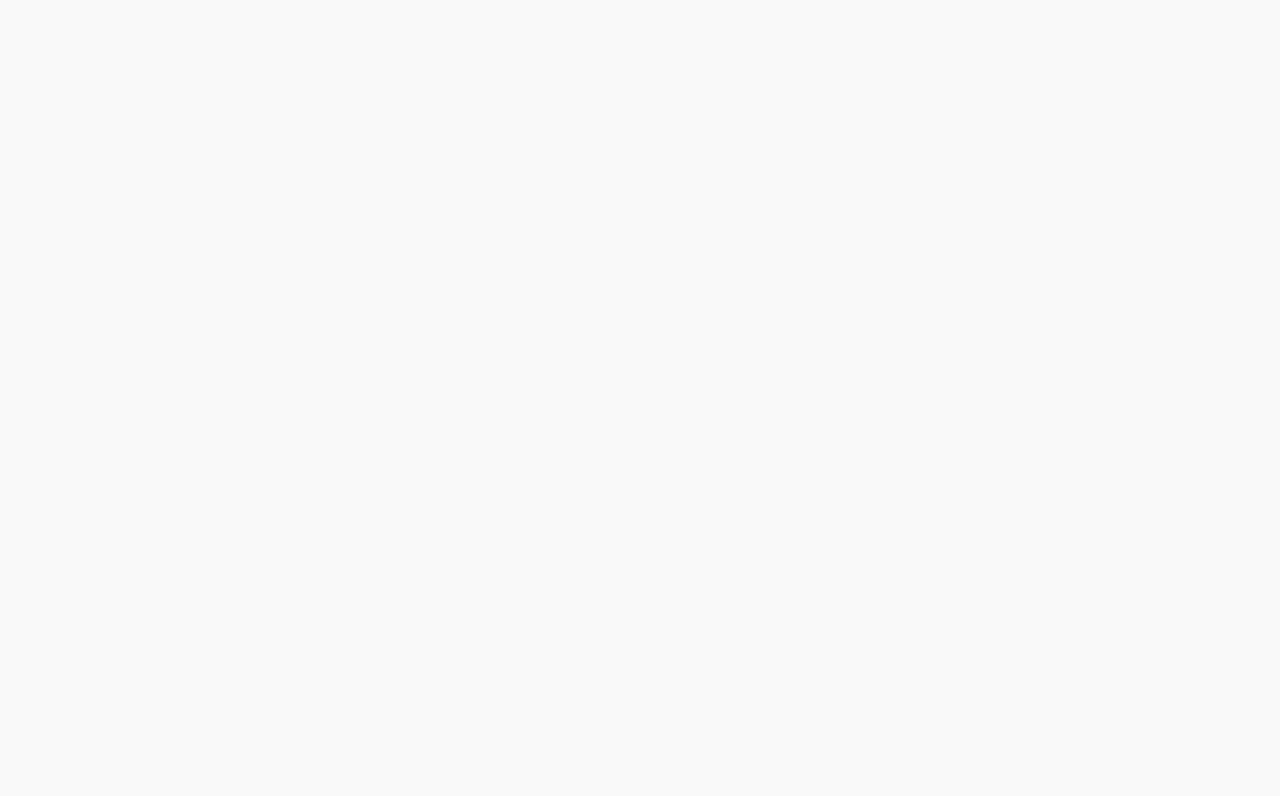
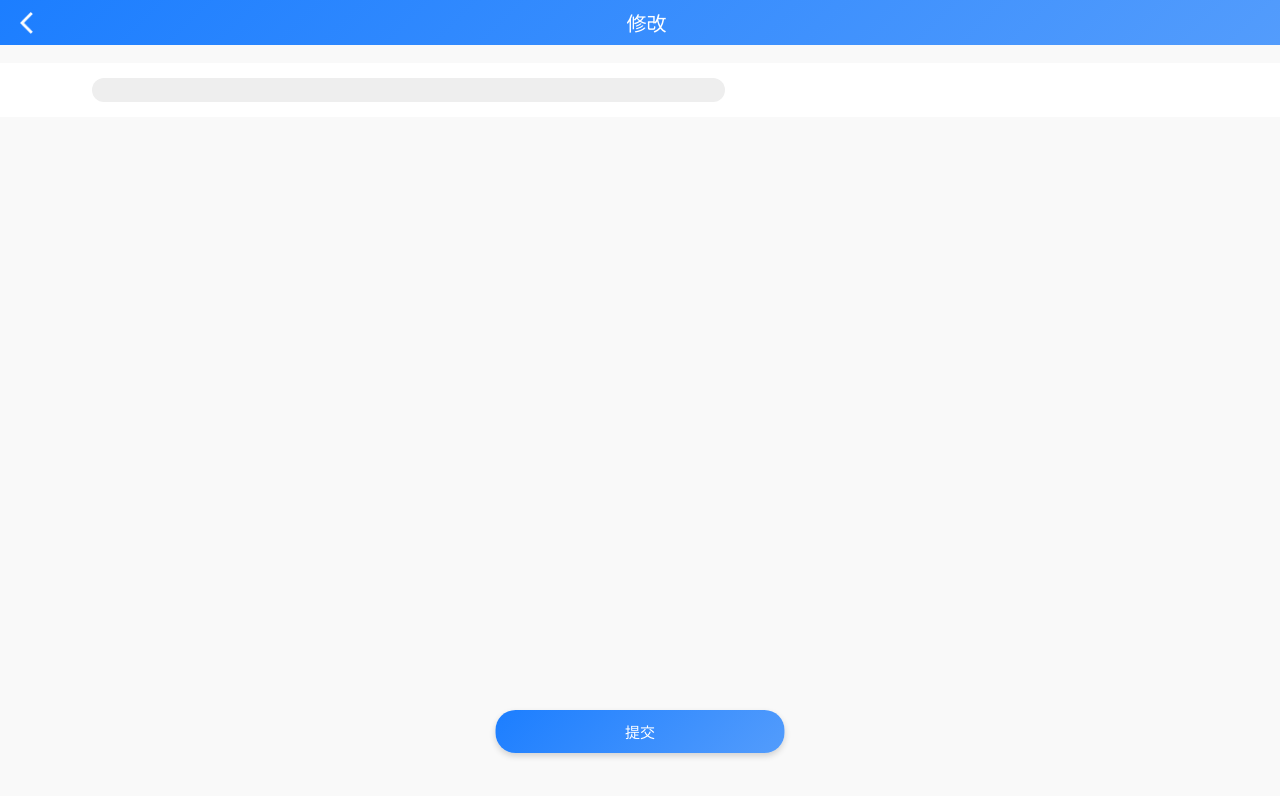
Before and after one commit to ChicKo1108/zskt, a Vue app: page /updateUserInfo in a window 1280 px wide. Shown: the top 796 px of the page. Built offline with nearby package versions, Linux system fonts and the light colour scheme.

Commit message:
新增【修改信息】页面

```diff
--- a/src/components/zs_nav_bar/ZsNavBar.vue
+++ b/src/components/zs_nav_bar/ZsNavBar.vue
@@ -1,7 +1,9 @@
 <template>
   <div :class="typeToClass" class="zs-nav-bar">
-      <div v-if="type !== 'simple'" class="nav_bar_left"><img src="@/assets/images/arrow-left-white.png" alt=""></div>
-      <div class="nav_bar_title">{{title}}</div>
+    <div @click="goBack" v-if="type !== 'simple'" class="nav_bar_left">
+      <img src="@/assets/images/arrow-left-white.png" alt="" />
+    </div>
+    <div class="nav_bar_title">{{ title }}</div>
     <div v-if="type !== 'simple'" class="nav_bar_right"><slot></slot></div>
   </div>
 </template>
@@ -12,19 +14,24 @@ export default {
     title: String,
     type: {
       type: String,
-      default: 'default'
+      default: "default"
     }
   },
   computed: {
     typeToClass() {
       switch (this.type) {
-      case '':
-        return 'zs-nav-bar-default';
-      case 'simple':
-        return 'zs-nav-bar-simple';
+      case "default":
+        return "zs-nav-bar-default";
+      case "simple":
+        return "zs-nav-bar-simple";
       default:
-        return '';
+        return "";
       }
+    }
+  },
+  methods: {
+    goBack() {
+      this.$router.back();
     }
   }
 };
@@ -58,5 +65,7 @@ export default {
 .nav_bar_left > img {
   width: 13px;
   height: 22px;
+  position: relative;
+  top: 3px;
 }
 </style>
--- a/src/pages/my_home/MyHome.vue
+++ b/src/pages/my_home/MyHome.vue
@@ -11,14 +11,14 @@
                 <img src="@/assets/images/arrow_right_black.png" alt="">
             </div>
         </li>
-        <li class="item">
+        <li @click="goUpdate('realName')" class="item">
             <span class="title">姓名</span>
             <div class="content">王小明</div>
             <div class="arrow">
                 <img src="@/assets/images/arrow_right_black.png" alt="">
             </div>
         </li>
-        <li class="item">
+        <li @click="goUpdate('userNo')" class="item">
             <span class="title">学号</span>
             <div class="content">P171713280</div>
             <div class="arrow">
@@ -27,13 +27,13 @@
         </li>
     </ul>
     <ul class="chunk">
-        <li class="item">
+        <li @click="goUpdate('password')" class="item">
             <span class="content" style="font-size:14px;">修改密码</span>
             <div class="arrow">
                 <img src="@/assets/images/arrow_right_black.png" alt="">
             </div>
         </li>
-        <li class="item">
+        <li @click="goUpdate('phone')" class="item">
             <span class="content" style="font-size:14px;">修改手机号</span>
             <div class="arrow">
                 <img src="@/assets/images/arrow_right_black.png" alt="">
@@ -53,7 +53,12 @@ import HomeFooterVue from "../../components/home_footer/HomeFooter.vue";
 import ZsNavBarVue from "../../components/zs_nav_bar/ZsNavBar.vue";
 
 export default {
-  components: { zsNavBar: ZsNavBarVue, homeFooter: HomeFooterVue }
+  components: { zsNavBar: ZsNavBarVue, homeFooter: HomeFooterVue },
+  methods: {
+    goUpdate(type) {
+      this.$router.push("/updateUserInfo?type=" + type);
+    }
+  }
 };
 </script>
 
--- /dev/null
+++ b/src/pages/update_user_info/UpdateUserInfo.css
@@ -0,0 +1,43 @@
+.update {
+    padding-top: 45px;
+    padding-bottom: 60px;
+}
+
+.chunk {
+    margin-top: 18px;
+    background-color: #fff;
+}
+
+.item {
+    display: flex;
+    justify-content: space-between;
+    align-items: center;
+    padding: 10px 17px;
+    height: 55px;
+    box-sizing: border-box;
+    border-bottom: 1px solid #f9f9f9;
+}
+
+.title {
+    font-size: 14px;
+    color: #999;
+    margin-right: 15px;
+    width: 60px;
+}
+
+.item>input {
+    height: 24px;
+    width: 50%;
+    border: none;
+    outline: none;
+    background-color: #eee;
+    border-radius: 12px;
+    padding-left: 10px;
+    font-size: 14px;
+}
+
+.tip {
+    color: #FF1C1C;
+    font-size: 12px;
+    margin-left: auto;
+}
--- /dev/null
+++ b/src/pages/update_user_info/UpdateUserInfo.vue
@@ -0,0 +1,80 @@
+<template>
+  <div class="update">
+    <zs-nav-bar :title="`修改${title}`"></zs-nav-bar>
+    <ul class="chunk">
+      <!-- 密码 -->
+      <template v-if="type === 'password'">
+        <li class="item">
+          <div class="title">原密码</div>
+          <input type="password" />
+          <div class="tip">原密码错误</div>
+        </li>
+        <li class="item">
+          <div class="title">新密码</div>
+          <input type="password" />
+          <div class="tip"></div>
+        </li>
+        <li class="item">
+          <div class="title">确认密码</div>
+          <input type="password" />
+          <div class="tip"></div>
+        </li>
+      </template>
+      <!-- other -->
+      <li v-else class="item">
+        <div class="title">{{ title }}</div>
+        <input type="text" />
+        <div class="tip"></div>
+      </li>
+    </ul>
+    <zs-button
+      style="
+        width: 289px;
+        height: 43px;
+        position: fixed;
+        bottom: 47px;
+        left: 50%;
+        transform: translateX(-50%);
+        box-shadow: 0px 3px 6px rgba(0, 0, 0, 0.16);
+      "
+      :shadow="true"
+      >提交</zs-button
+    >
+  </div>
+</template>
+
+<script>
+import ZsButtonVue from "../../components/zs_button/ZsButton.vue";
+import ZsNavBarVue from "../../components/zs_nav_bar/ZsNavBar.vue";
+export default {
+  components: { zsNavBar: ZsNavBarVue, zsButton: ZsButtonVue },
+  data() {
+    return {
+      title: "",
+      type: ""
+    };
+  },
+  mounted() {
+    const { type } = this.$route.query;
+    this.type = type;
+    switch (type) {
+    case "realName":
+      this.title = "姓名";
+      break;
+    case "password":
+      this.title = "密码";
+      break;
+    case "userNo":
+      this.title = "学号";
+      break;
+    case "phone":
+      this.title = "手机号";
+      break;
+    default:
+      break;
+    }
+  }
+};
+</script>
+
+<style src="./UpdateUserInfo.css" scoped></style>
--- a/src/routes/index.js
+++ b/src/routes/index.js
@@ -7,12 +7,14 @@ import Home from '@/pages/home/Home';
 const AddressHome = () => import(/* webpackChunkName: "address" */'@/pages/address_home/AddressHome');
 const MessageHome = () => import(/* webpackChunkName: "message" */'@/pages/message_home/MessageHome');
 const MyHome = () => import(/* webpackChunkName: "my" */'@/pages/my_home/MyHome');
+const UpdateUserInfo = () => import(/* webpackChunkName: "UpdateUserInfo" */'@/pages/update_user_info/UpdateUserInfo');
 
 const routes = [
   { path: '/', name: 'home', component: Home },
   { path: '/addressHome', name: 'addressHome', component: AddressHome },
   { path: '/messageHome', name: 'messageHome', component: MessageHome },
-  { path: '/myHome', name: 'myHome', component: MyHome }
+  { path: '/myHome', name: 'myHome', component: MyHome },
+  { path: '/updateUserInfo', name: 'updateUserInfo', component: UpdateUserInfo }
 ];
 
 const router = new VueRouter({
```
Also changed, not shown: src/assets/images/arrow-left-white.png. Lines whose indentation alone changed are shown as unchanged.
